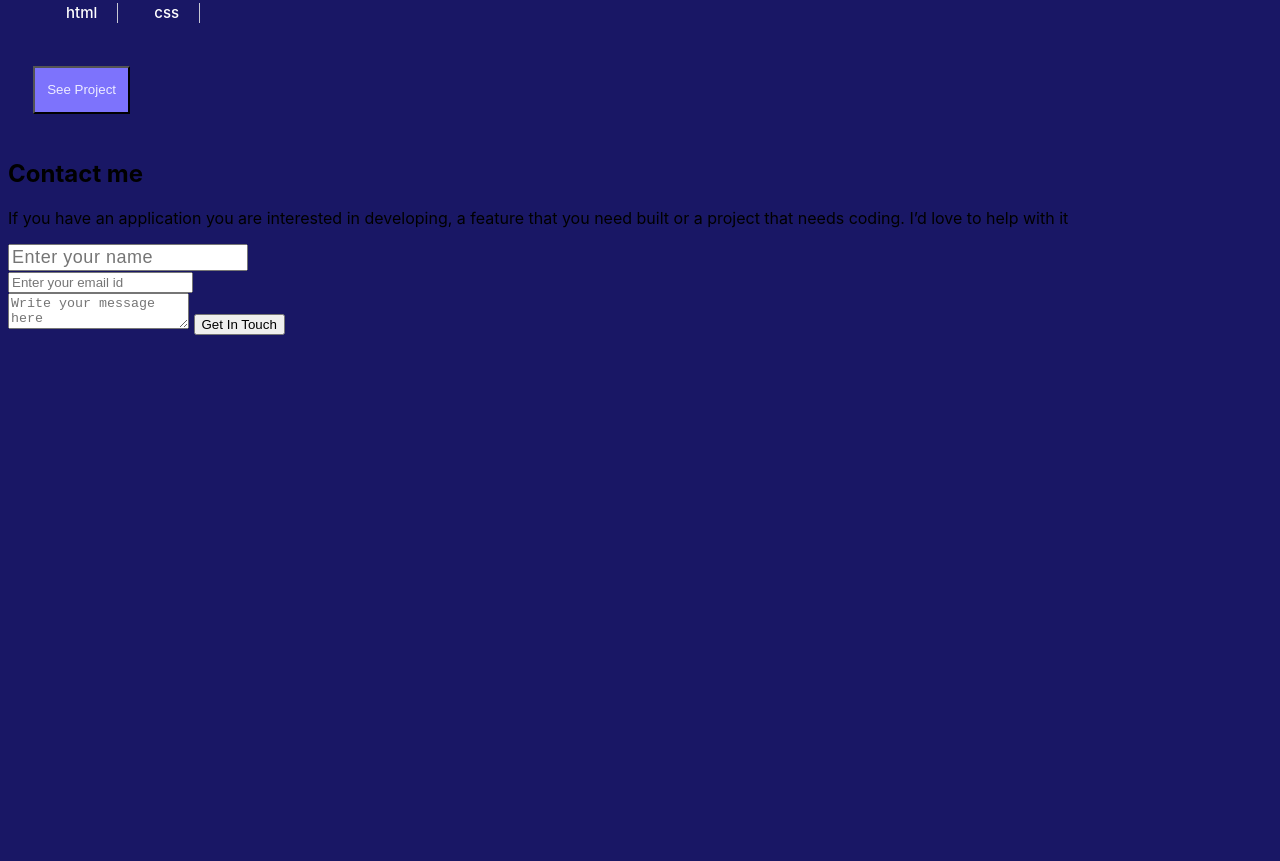
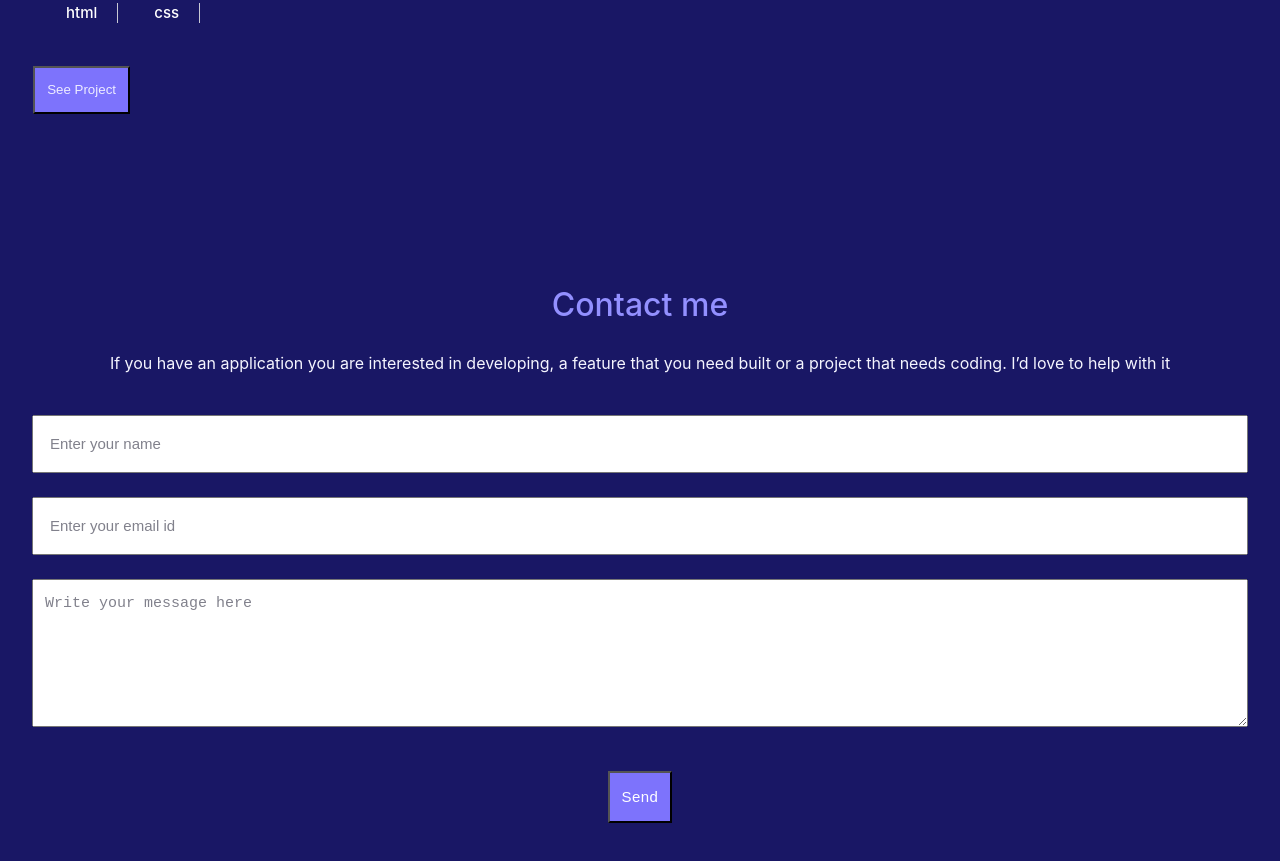
Before and after one commit to Elisha-Tetteyfio/My-portfolio, a website: page index.html in a window 1280 px wide. Shown: the part 2614-3475 px from the top of the page. Drawn offline with Linux system fonts and the light colour scheme.

Commit message:
Add styles to the contact form

```diff
--- a/index.html
+++ b/index.html
@@ -111,10 +111,10 @@
         <h2>Contact me</h2>
         <p>If you have an application you are interested in developing, a feature that you need built or a project that needs coding. I’d love to help with it </p>
         <form action="https://formspree.io/f/mbjwpgvg" method="POST">
-          <input type="text" id="name" name="name" placeholder="Enter your name" maxlength="30" required><br>
-          <input type="email" id="email" name="email" placeholder="Enter your email id" required><br>
-          <textarea id="message" name="message" placeholder="Write your message here" maxlength="500" required></textarea>
-          <input id="submit-button" type="submit" value="Get In Touch">
+          <input type="text" id="client-name" name="name" placeholder="Enter your name" maxlength="30" required><br>
+          <input type="email" id="client-email" name="email" placeholder="Enter your email id" required><br>
+          <textarea id="client-message" name="message" placeholder="Write your message here" maxlength="500" required></textarea>
+          <input id="submit-button" type="submit" value="Send">
         </form>
       </section>
 </body>
--- a/style.css
+++ b/style.css
@@ -1,7 +1,6 @@
 /* stylelint-disable length-zero-no-unit */
 body {
   min-width: 375px;
-  min-height: 5415px;
   background-color: #191765;
   font-family: -apple-system, BlinkMacSystemFont, 'Segoe UI', Roboto, Oxygen, Ubuntu, Cantarell, 'Open Sans', 'Helvetica Neue', sans-serif;
 }
@@ -216,3 +215,100 @@ button:disabled {
   color: #c8c8d4;
   background-color: #2a2b33;
 }
+
+/* footer */
+
+#footer {
+  display:flex;
+  flex-direction: column;
+  color: #191765;
+  padding: 24px;
+}
+
+#footer>h2 {
+  margin: 0;
+  color: #9390ff;
+  font-weight: 500;
+  font-size: 32px;
+  line-height: 44px;
+  text-align: center;
+  padding-top: 120px;
+}
+
+#footer>p {
+  margin: 0;
+  font-weight: 400;
+  font-size: 16px;
+  line-height: 24px;
+  text-align: center;
+  color: #f5f5ff;
+  padding-top: 24px;
+}
+
+::placeholder {
+  font-weight: 400;
+  font-size: 15px;
+  line-height: 24px;
+  color: #81818c;
+}
+
+#client-name {
+  font-weight: 400;
+  font-size: 15px;
+  line-height: 24px;
+  color: #191765;
+  padding: 15px 16px;
+  margin: 0;
+  margin-top: 40px;
+  width: 100%;
+  box-sizing: border-box;
+}
+
+#client-email {
+  font-weight: 400;
+  font-size: 15px;
+  line-height: 24px;
+  color: #191765;
+  padding: 15px 16px;
+  margin: 0;
+  margin-top: 24px;
+  width: 100%;
+  box-sizing: border-box;
+}
+
+#client-message {
+  font-weight: 400;
+  font-size: 15px;
+  line-height: 24px;
+  color: #191765;
+  padding: 12px;
+  margin: 0;
+  margin-top: 24px;
+  width: 100%;
+  box-sizing: border-box;
+  height: 148px;
+}
+
+#submit-button {
+  font-weight: 500;
+  font-size: 15px;
+  line-height: 24px;
+  letter-spacing: 0.03em;
+  color: white;
+  padding: 12px;
+  background-color: #7d73fc;
+  margin: 0;
+  margin-top: 40px;
+  display: flex;
+  justify-items: center;
+  margin-left: auto;
+  margin-right: auto;
+}
+
+#submit-button:hover {
+
+}
+
+#submit-button:active {
+
+}
```
